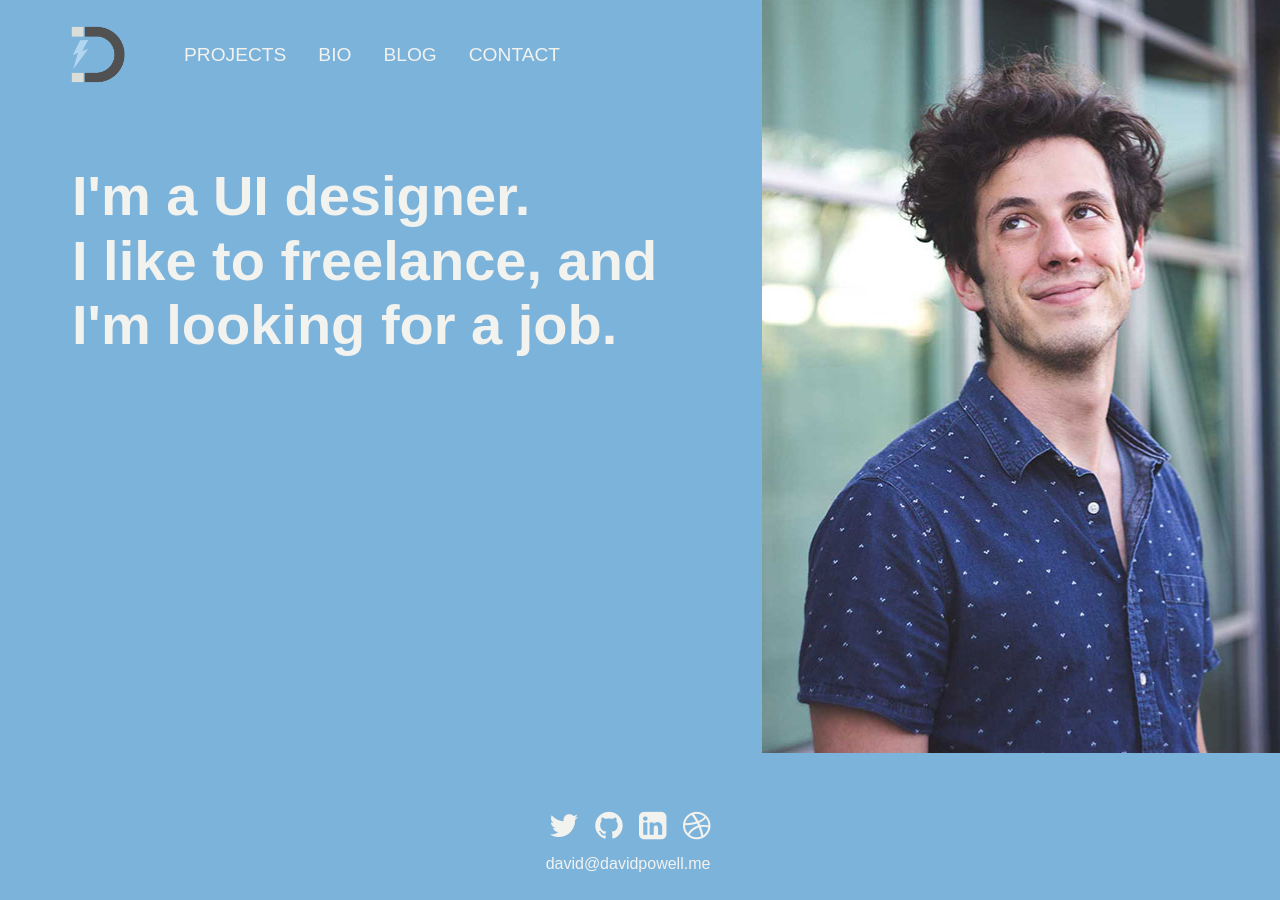
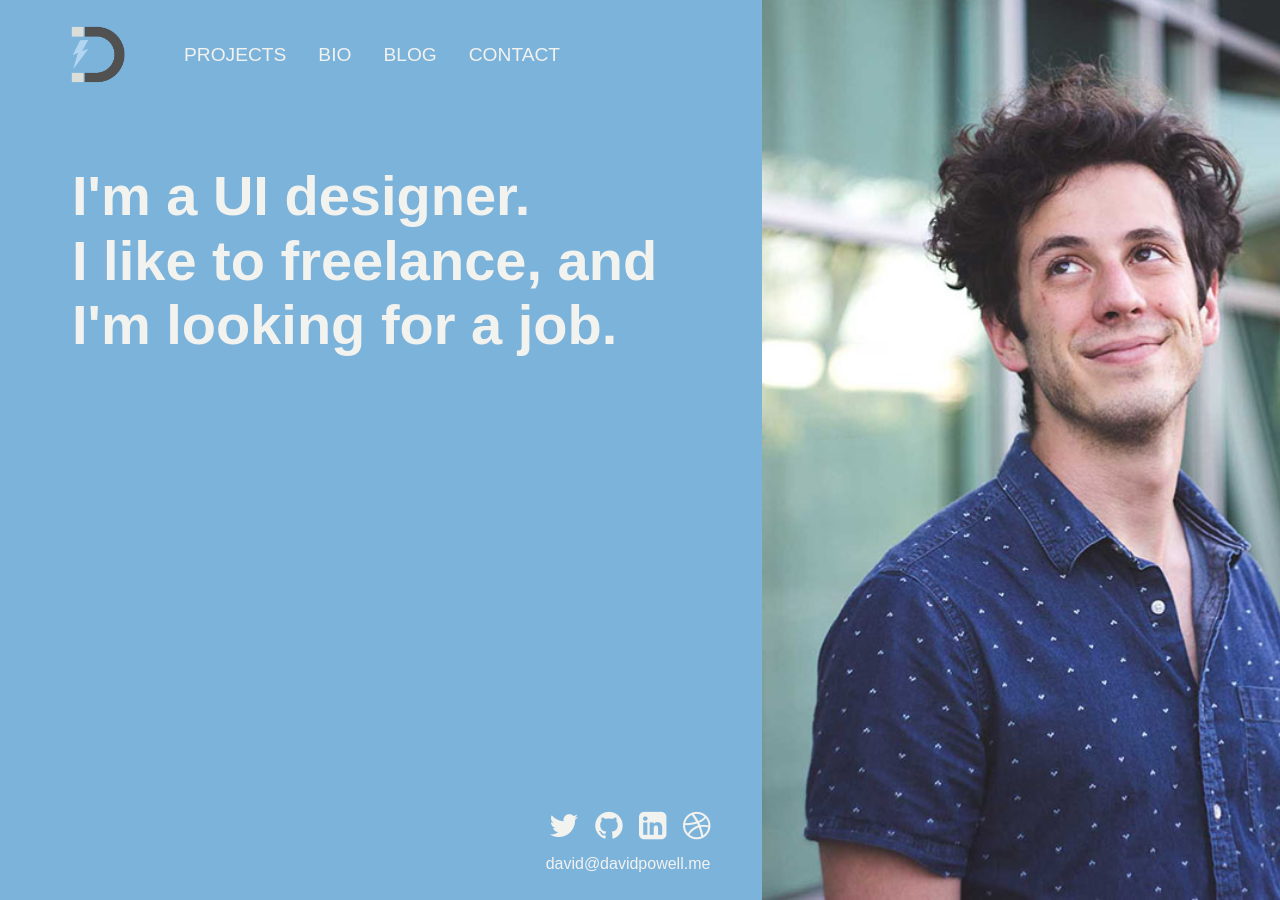
Before and after one commit to dinercoffee/davidpowellme.github.io, a Jekyll site: the page built from index.html, in a window 1280 px wide. Built offline with Jekyll 4.4.1, drawn with Linux system fonts in a browser that asks for light colours; nearby versions of some CDN libraries.

Commit message:
fixed background size

```diff
--- a/_sass/_global.scss
+++ b/_sass/_global.scss
@@ -385,6 +385,7 @@ textarea {
         }
         .photo {
             background: url(../images/david-photo.jpg) 0 0 no-repeat;
+            background-size: cover;
             height: 100%;
             width: 100%;
         }
```
